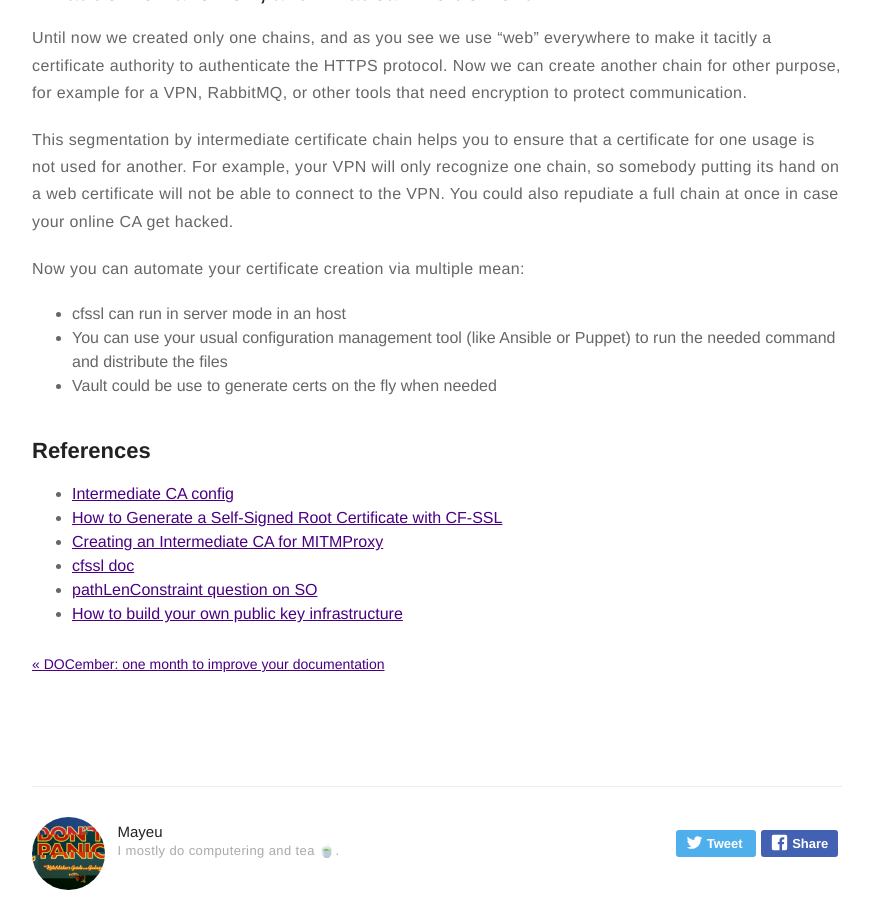
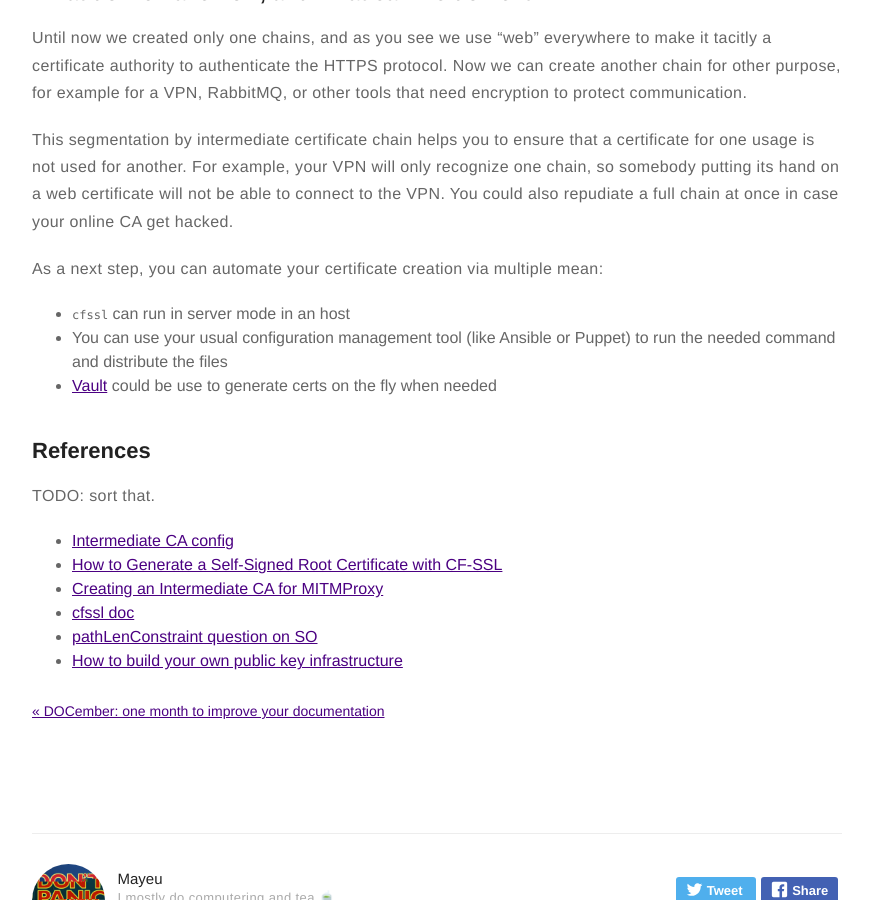
Before and after one commit to Mayeu/mayeu.me, a Jekyll site: the page built from _posts/2017-06-17-creating-internal-pki-with-cfssl.md, in a window 1280 px wide and 900 px high, scrolled down 8356 px. Shown: the whole window, without its empty margins (203-1076 px from the left). Built offline with Jekyll 4.4.1, drawn with Linux system fonts in a browser that asks for light colours; emoji names are drawn with the system emoji font.

Commit message:
Update cfssl article

```diff
--- a/_posts/2017-06-17-creating-internal-pki-with-cfssl.md
+++ b/_posts/2017-06-17-creating-internal-pki-with-cfssl.md
@@ -440,13 +440,16 @@ only recognize one chain, so somebody putting its hand on a web certificate
 will not be able to connect to the VPN. You could also repudiate a full chain
 at once in case your online CA get hacked.
 
-Now you can automate your certificate creation via multiple mean:
-- cfssl can run in server mode in an host
+As a next step, you can automate your certificate creation via multiple mean:
+- `cfssl` can run in server mode in an host
 - You can use your usual configuration management tool (like Ansible or Puppet)
   to run the needed command and distribute the files
-- Vault could be use to generate certs on the fly when needed
+- [Vault](https://www.vaultproject.io) could be use to generate certs on the
+  fly when needed
 
 ## References
+
+TODO: sort that.
 
 - [Intermediate CA config](https://gist.github.com/riyad/e9dd6e688ea5de69a65a)
 - [How to Generate a Self-Signed Root Certificate with CF-SSL](https://fernandobarillas.com/blog/2015/07/22/how-to-generate-a-self-signed-root-certificate-with-cf-ssl/)
```
